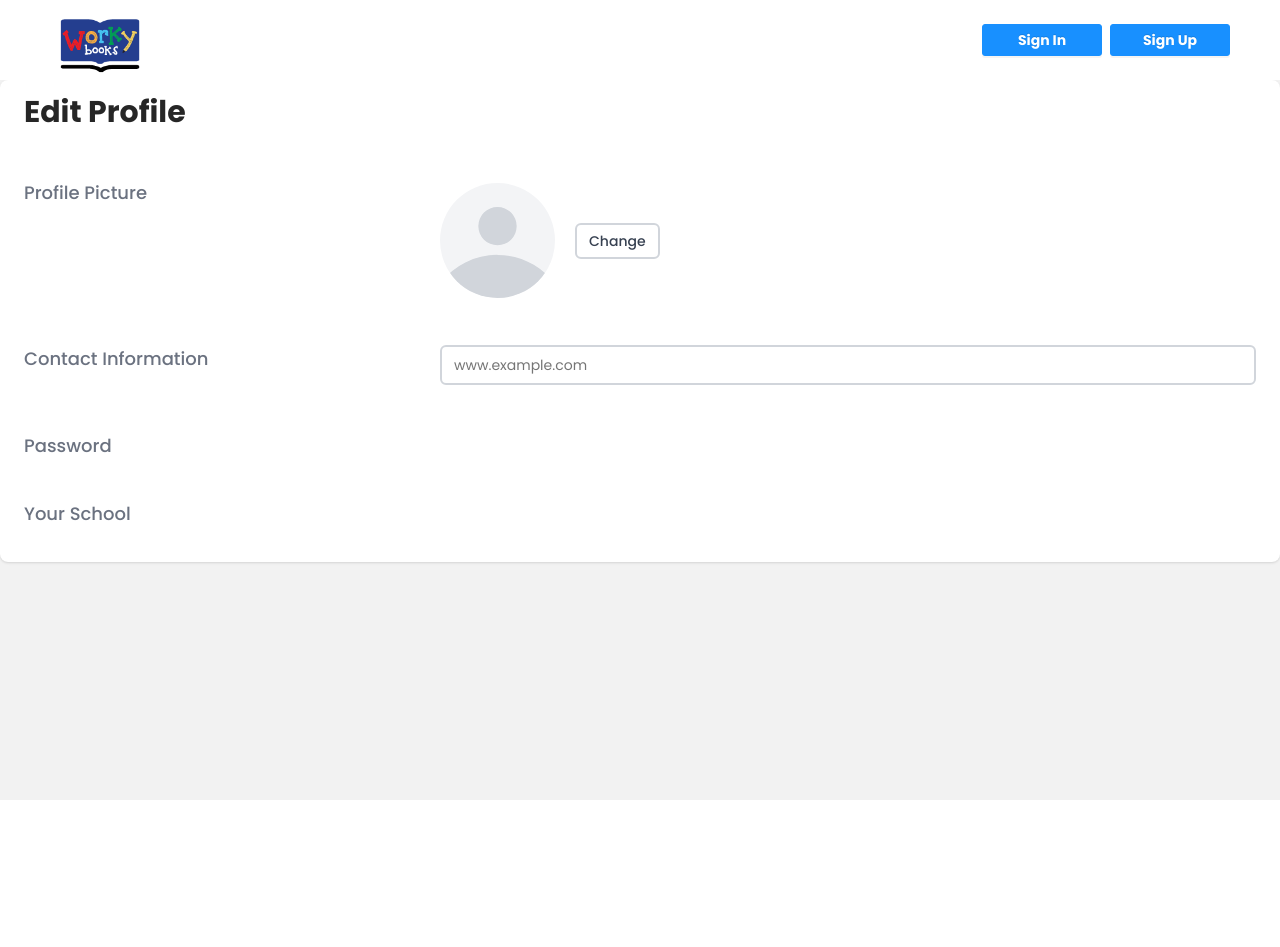
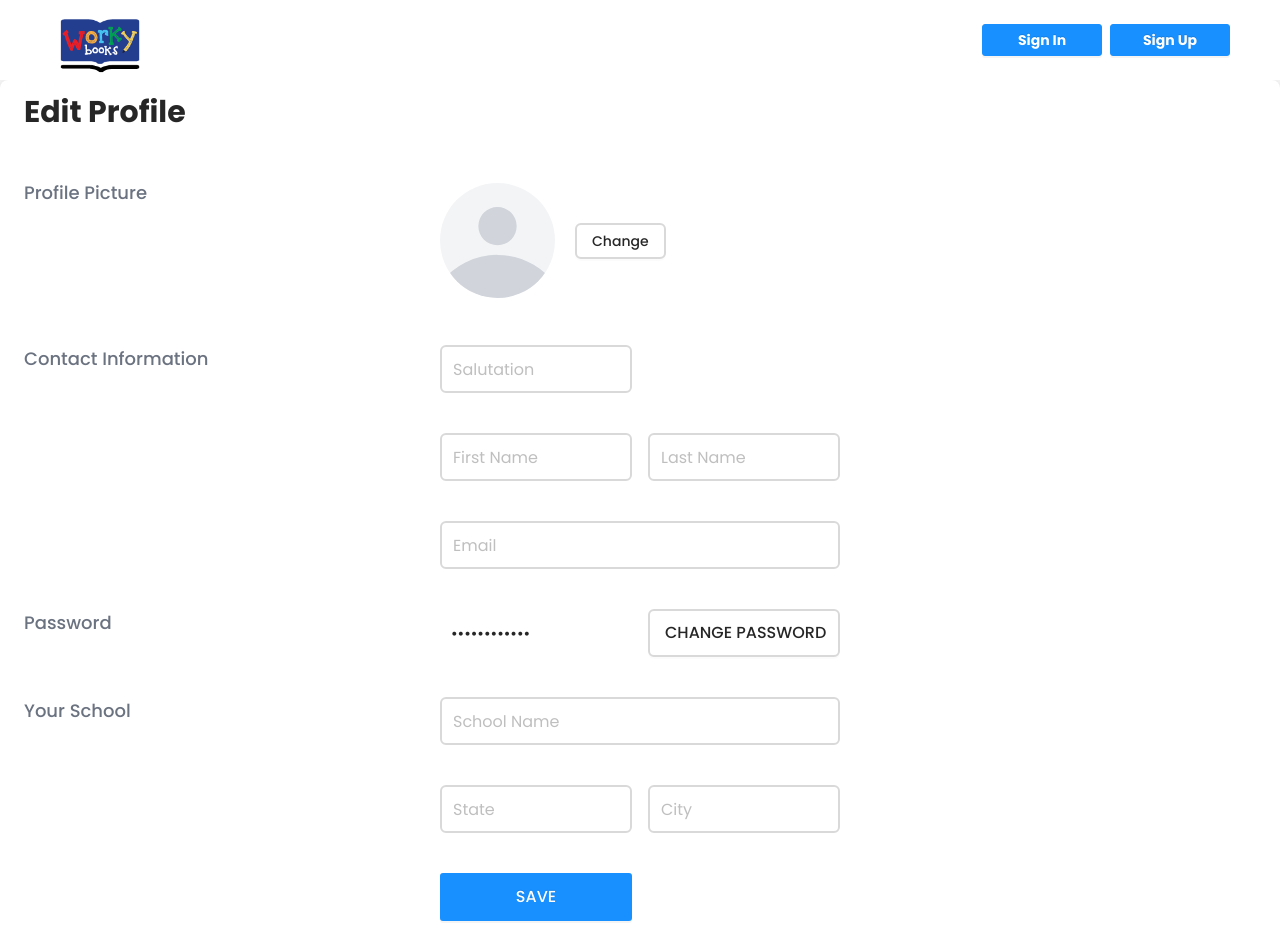
Before and after one commit to drewsmithninja/workybooks, a React (Create React App) app: page /edit-profile in a window 1280 px wide. Shown: the top 947 px of the page. Before the commit the page ends 800 px from the top, so only its background shows below. Built offline with nearby package versions, Linux system fonts and the light colour scheme.

Commit message:
complete user-profile-ui

```diff
--- a/src/App.js
+++ b/src/App.js
@@ -1,6 +1,6 @@
 import React from 'react';
 import { BrowserRouter, Route, Routes } from 'react-router-dom';
-import UserProfile from './pages/UserProfile';
+import UserProfile from './pages/UserProfile/UserProfile';
 import CreateClassroom from './pages/Classroom/CreateClassroom';
 import SelectClassroom from './pages/Classroom/SelectClassroom';
 import Home from './pages/Home';
--- /dev/null
+++ b/src/components/antd/ADButton.jsx
@@ -0,0 +1,23 @@
+import { Button } from 'antd';
+
+function ADButton({
+  children, className, size, ...props
+}) {
+  return (
+    <Button
+      className={`${className ?? ''}${' '}
+      border-2 border-gray-250 rounded-md font-medium
+      ${size === 'small' && 'text-sm h-9'}
+      ${size === 'default' && 'text-base h-12'}
+      `}
+      {...props}
+    >
+      {children}
+    </Button>
+  );
+}
+ADButton.defaultProps = {
+  size: 'default'
+};
+
+export default ADButton;
--- /dev/null
+++ b/src/components/antd/ADInput.jsx
@@ -0,0 +1,26 @@
+import { Input } from 'antd';
+
+function ADInput({
+  children, className, size, ...props
+}) {
+  return (
+    <Input
+      className={`${className ?? ''}${' '}
+      ${size === 'default' && 'border-2 rounded-md h-12 text-base flex-1 w-full'}
+
+      `}
+      {...props}
+    />
+  );
+}
+ADInput.defaultProps = {
+  size: 'default'
+};
+
+export default ADInput;
+
+// eslint-disable-next-line no-lone-blocks
+{ /* <input type='text' name='firstName' id='firstName'
+className='w-full flex-1 py-2 px-3 rounded-md
+border-gray-300 border-1 border-solid border-gray-300 focus:border-indigo-500 focus:ring-indigo-500 sm:text-sm' placeholder='www.example.com'
+ /> */ }
--- a/src/pages/UserProfile.jsx
+++ /dev/null
@@ -1,51 +0,0 @@
-import React from 'react';
-import MainLayout from '../components/layout/MainLayout';
-
-function UserProfile() {
-  return (
-    <MainLayout>
-      <div className='overflow-hidden bg-white shadow sm:rounded-lg'>
-        <div className='px-4 py-5 sm:px-6'>
-          <h3 className='text-3xl font-bold leading-6'>Edit Profile</h3>
-        </div>
-        <div className='border-t border-gray-200'>
-          <dl>
-            <div className='px-4 py-5 sm:grid sm:grid-cols-3 sm:gap-4 sm:px-6'>
-              <dt className='text-lg text-gray-500'>Profile Picture</dt>
-              <dd className='sm:col-span-2'>
-                <div>
-                  <div className='mt-1 flex items-center'>
-                    <span className='inline-block h-[115px] w-[115px] overflow-hidden rounded-full bg-gray-100'>
-                      <svg className='h-full w-full text-gray-300' fill='currentColor' viewBox='0 0 24 24'>
-                        <path d='M24 20.993V24H0v-2.996A14.977 14.977 0 0112.004 15c4.904 0 9.26 2.354 11.996 5.993zM16.002 8.999a4 4 0 11-8 0 4 4 0 018 0z' />
-                      </svg>
-                    </span>
-                    <button type='button' className='ml-5 rounded-md border-1 border-solid border-gray-300 bg-white py-2 px-3 text-sm font-medium leading-4 text-gray-700 hover:bg-gray-50 focus:outline-none focus:ring-2 focus:ring-indigo-500 focus:ring-offset-2'>
-                      Change
-                    </button>
-                  </div>
-                </div>
-              </dd>
-            </div>
-            <div className='bg-white px-4 py-5 sm:grid sm:grid-cols-3 sm:gap-4 sm:px-6'>
-              <dt className='text-lg font-medium text-gray-500'>Contact Information</dt>
-              <dd className='sm:col-span-2'>
-                <input type='text' name='firstName' id='firstName' className='w-full flex-1 py-2 px-3 rounded-md border-gray-300 border-1 border-solid border-gray-300 focus:border-indigo-500 focus:ring-indigo-500 sm:text-sm' placeholder='www.example.com' />
-              </dd>
-            </div>
-            <div className='bg-white px-4 py-5 sm:grid sm:grid-cols-3 sm:gap-4 sm:px-6'>
-              <dt className='text-lg font-medium text-gray-500'>Password</dt>
-              {/* <dd className='mt-1 text-sm text-gray-900 sm:col-span-2 sm:mt-0'>Backend Developer</dd> */}
-            </div>
-            <div className='bg-white px-4 py-5 sm:grid sm:grid-cols-3 sm:gap-4 sm:px-6'>
-              <dt className='text-lg font-medium text-gray-500'>Your School</dt>
-              {/* <dd className='mt-1 text-sm text-gray-900 sm:col-span-2 sm:mt-0'>Backend Developer</dd> */}
-            </div>
-          </dl>
-        </div>
-      </div>
-    </MainLayout>
-  );
-}
-
-export default UserProfile;
--- /dev/null
+++ b/src/pages/UserProfile/UserProfile.jsx
@@ -0,0 +1,103 @@
+import React, { useState } from 'react';
+import MainLayout from '../../components/layout/MainLayout';
+import ADButton from '../../components/antd/ADButton';
+import ADInput from '../../components/antd/ADInput';
+
+function UserProfile() {
+  const [userPassword, setUserPassword] = useState('abcdefghijkl');
+  return (
+    <MainLayout>
+      <div className='overflow-hidden bg-white shadow sm:rounded-lg'>
+        <div className='px-4 py-5 sm:px-6'>
+          <h3 className='text-3xl font-bold leading-6'>Edit Profile</h3>
+        </div>
+        <div className='border-t border-gray-200'>
+          <dl>
+            <div className='px-4 py-5 sm:grid sm:grid-cols-3 sm:gap-4 sm:px-6'>
+              <dt className='text-lg text-gray-500'>Profile Picture</dt>
+              <dd className='sm:col-span-2'>
+                <div>
+                  <div className='mt-1 flex items-center'>
+                    <span className='inline-block h-[115px] w-[115px] overflow-hidden rounded-full bg-gray-100'>
+                      <svg className='h-full w-full text-gray-300' fill='currentColor' viewBox='0 0 24 24'>
+                        <path d='M24 20.993V24H0v-2.996A14.977 14.977 0 0112.004 15c4.904 0 9.26 2.354 11.996 5.993zM16.002 8.999a4 4 0 11-8 0 4 4 0 018 0z' />
+                      </svg>
+                    </span>
+                    <ADButton className='ml-5' size='small'>Change</ADButton>
+                  </div>
+                </div>
+              </dd>
+            </div>
+            <div className='bg-white px-4 py-5 sm:grid sm:grid-cols-3 sm:gap-4 sm:px-6'>
+              <dt className='text-lg font-medium text-gray-500'>Contact Information</dt>
+              <div className='grid grid-cols-2 gap-4'>
+                <div>
+                  <ADInput placeholder='Salutation' />
+                </div>
+              </div>
+            </div>
+            <div className='bg-white px-4 py-5 sm:grid sm:grid-cols-3 sm:gap-4 sm:px-6'>
+              <dt className='text-lg font-medium text-gray-500'>{' '}</dt>
+              <div className='grid grid-cols-2 gap-4'>
+                <div>
+                  <ADInput placeholder='First Name' />
+                </div>
+                <div>
+                  <ADInput placeholder='Last Name' />
+                </div>
+              </div>
+            </div>
+            <div className='bg-white px-4 py-5 sm:grid sm:grid-cols-3 sm:gap-4 sm:px-6'>
+              <dt className='text-lg font-medium text-gray-500'>{' '}</dt>
+              <div className='grid grid-cols-1'>
+                <div>
+                  <ADInput placeholder='Email' />
+                </div>
+              </div>
+            </div>
+            <div className='bg-white px-4 py-5 sm:grid sm:grid-cols-3 sm:gap-4 sm:px-6'>
+              <dt className='text-lg font-medium text-gray-500'>Password</dt>
+              <div className='grid grid-cols-2 gap-4'>
+                <div>
+                  <ADInput bordered={false} value={userPassword} type='password' onChange={(e) => setUserPassword(e.target.value)} />
+                </div>
+                <div>
+                  <ADButton className='w-full'>{'change password'.toUpperCase()}</ADButton>
+                </div>
+              </div>
+            </div>
+            <div className='bg-white px-4 py-5 sm:grid sm:grid-cols-3 sm:gap-4 sm:px-6'>
+              <dt className='text-lg font-medium text-gray-500'>Your School</dt>
+              <div className='grid grid-cols-1'>
+                <div>
+                  <ADInput placeholder='School Name' />
+                </div>
+              </div>
+            </div>
+            <div className='bg-white px-4 py-5 sm:grid sm:grid-cols-3 sm:gap-4 sm:px-6'>
+              <dt className='text-lg font-medium text-gray-500'>{' '}</dt>
+              <div className='grid grid-cols-2 gap-4'>
+                <div>
+                  <ADInput placeholder='State' />
+                </div>
+                <div>
+                  <ADInput placeholder='City' />
+                </div>
+              </div>
+            </div>
+            <div className='bg-white px-4 py-5 sm:grid sm:grid-cols-3 sm:gap-4 sm:px-6'>
+              <dt className='text-lg font-medium text-gray-500'>{' '}</dt>
+              <div className='grid grid-cols-2 gap-4'>
+                <div>
+                  <ADButton className='w-full' type='primary'>SAVE</ADButton>
+                </div>
+              </div>
+            </div>
+          </dl>
+        </div>
+      </div>
+    </MainLayout>
+  );
+}
+
+export default UserProfile;
```
